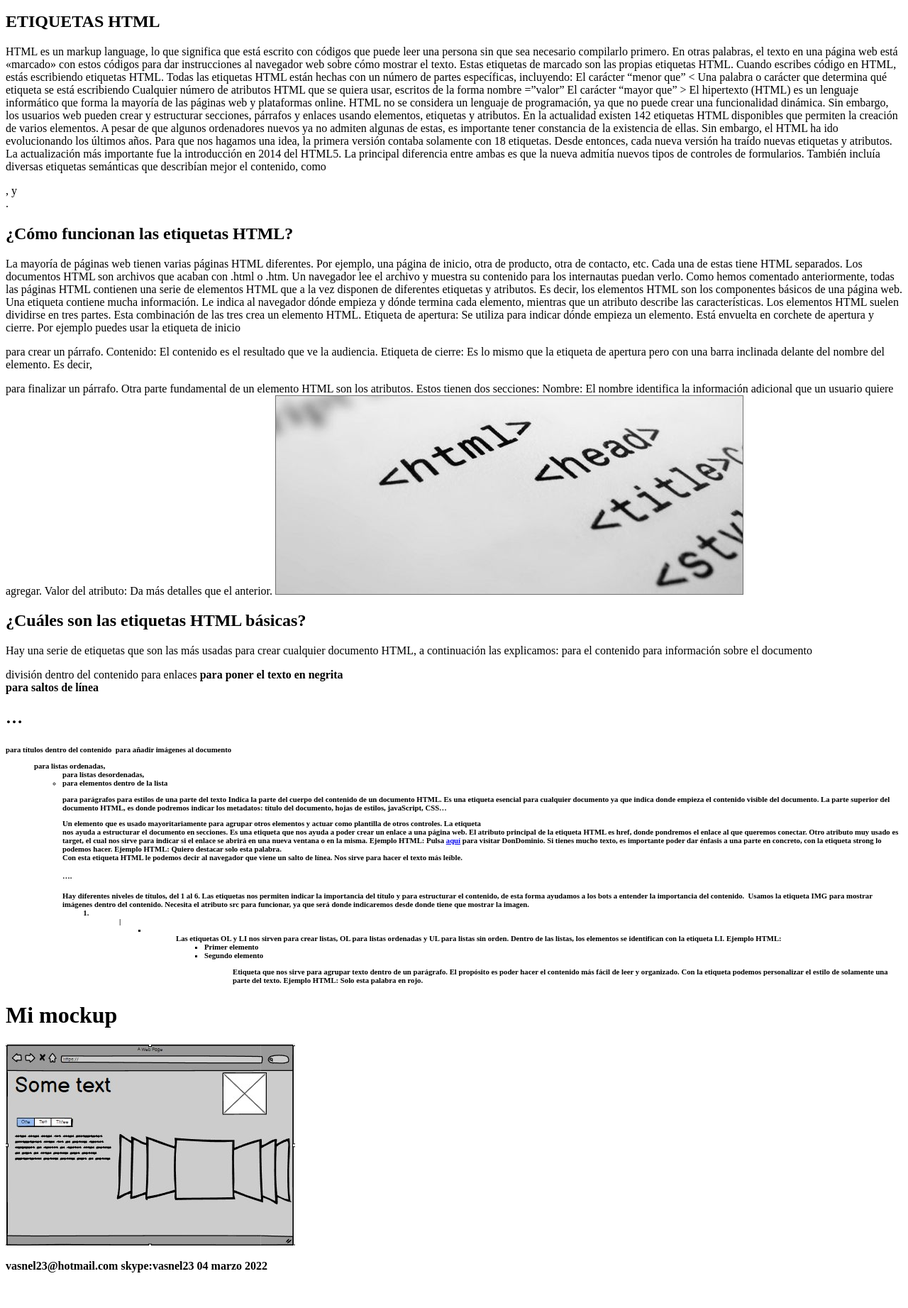
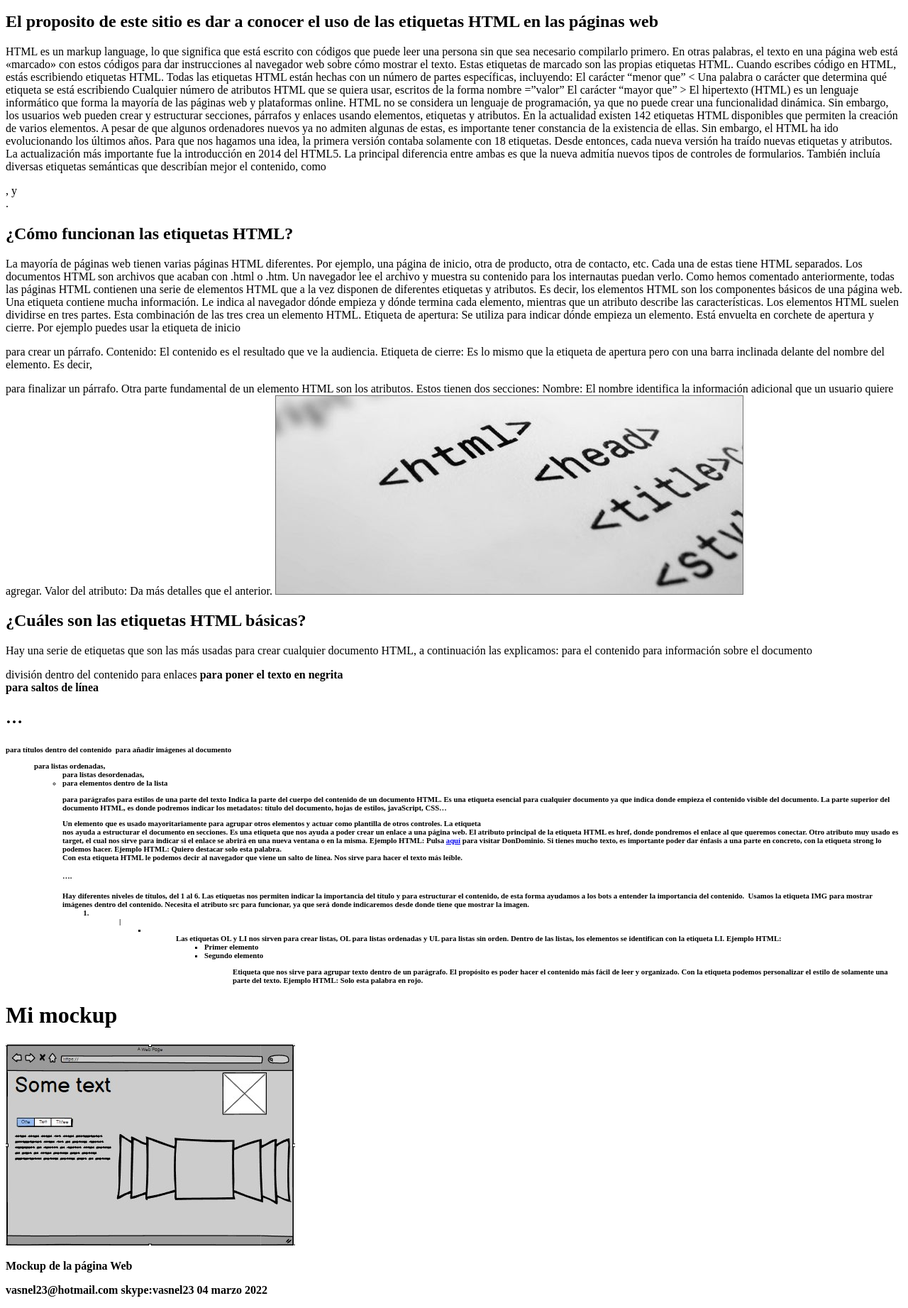
Before and after one commit to vasnel/DSW-NelsonVasquez, a plain HTML site: page Fase 2/design.html in a window 1280 px wide. Shown: the part 299-2142 px from the top of the page at 71% size. Before the commit the page ends 2108 px from the top, so only its background shows below. Drawn offline with Linux system fonts and the light colour scheme.

Commit message:
actualizacion 3

```diff
--- a/Fase 2/design.html
+++ b/Fase 2/design.html
@@ -39,7 +39,7 @@
         </ul>
     </nav>
     <section>
-        <h1>ETIQUETAS HTML</h1>
+        <h1>El proposito de este sitio es dar a conocer el uso de las etiquetas HTML en las páginas web</h1>
         <p>
             HTML es un markup language, lo que significa que está escrito con códigos que puede leer una persona sin que sea necesario compilarlo primero. En otras palabras, el texto en una página web está «marcado» con estos códigos para dar instrucciones al navegador web sobre cómo mostrar el texto. Estas etiquetas de marcado son las propias etiquetas HTML.
 Cuando escribes código en HTML, estás escribiendo etiquetas HTML. Todas las etiquetas HTML están hechas con un número de partes específicas, incluyendo:
@@ -126,6 +126,10 @@ Solo <span style=”color: red;”>esta palabra</span> en rojo.
     <h1>Mi mockup</h1>
     <img src="Imagenes/mockup.jpg" alt="">
     <footer>
+        <p>Mockup de la página Web</p>
+    </footer>
+
+    <footer>
         <p>vasnel23@hotmail.com  skype:vasnel23  04 marzo 2022</p>
     </footer>
 </body>
```
